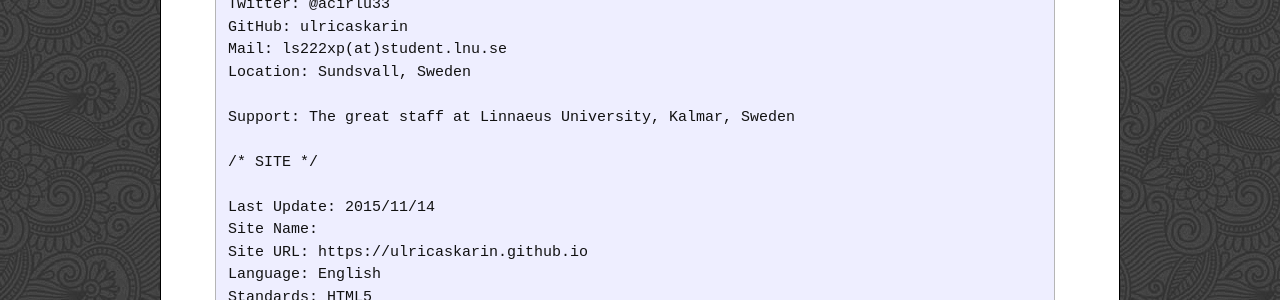
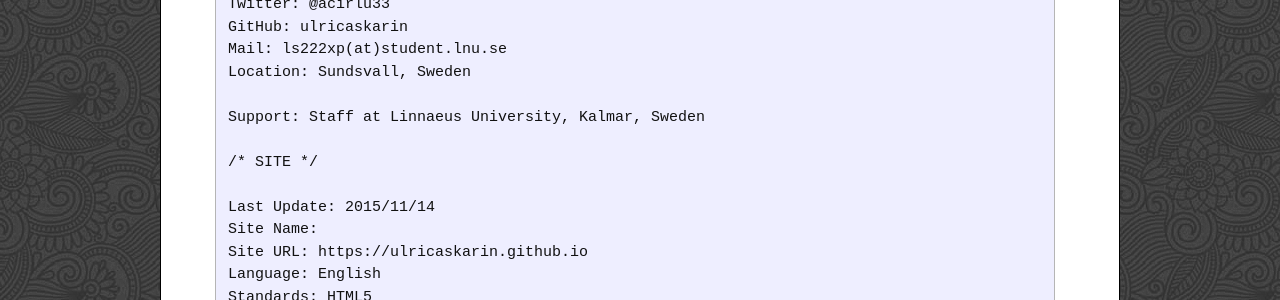
Before and after one commit to ulricaskarin/ulricaskarin.github.io, a Jekyll site: the page built from _posts/2015-11-14-robots-and-humans-txt.markdown, in a window 1280 px wide. Shown: the part 1123-1423 px from the top of the page. Built offline with Jekyll 4.4.1, drawn with Linux system fonts in a browser that asks for light colours; comment, search, counter and statistics services are not loaded; some of the changed text lies outside the part shown.

Commit message:
Adjusting blogposts

```diff
--- a/_config.yml
+++ b/_config.yml
@@ -8,7 +8,7 @@
 url: "http://localhost:4000" # the base hostname & protocol for your site
 
 #pagination
-paginate: 4
+paginate: 5
 
 # Social Media
 twitter_username: acirlu33
@@ -19,8 +19,6 @@
     provider: disqus
     disqus:
         short_name: lillulli
-    livefyre:
-        site_id:3
     intensedebate:
         account: lillulli
 
--- a/_posts/2015-11-13-how-to-pull-request.markdown
+++ b/_posts/2015-11-11-pull-request-github.markdown
@@ -1,7 +1,7 @@
 ---
 layout: post
 title:  "Pull request on GitHub"
-date:   2015-11-13 20:30:00
+date:   2015-11-11 20:30:00
 category: github
 
 type: article
--- a/_posts/2015-11-12-Static-Site-Generators.markdown
+++ b/_posts/2015-11-12-Static-Site-Generators.markdown
@@ -2,6 +2,9 @@
 layout: post
 title:  "Static Site Generators"
 date:   2015-11-12 13:42:22
+
+type: article
+description: Reflections Static Site Generators
 category: examination 1
 author: Ulrica Skarin
 comments: true
--- a/_posts/2015-11-13-pre-compiling-css.markdown
+++ b/_posts/2015-11-13-pre-compiling-css.markdown
@@ -2,6 +2,9 @@
 layout: post
 title:  "Pre-compiling CSS"
 date:   2015-11-13 14:16:23
+
+type: article
+description: Reflections over pre-compiled CSS
 category: examination 1
 author: Ulrica Skarin
 comments: true
--- a/_posts/2015-11-14-robots-and-humans-txt.markdown
+++ b/_posts/2015-11-14-robots-and-humans-txt.markdown
@@ -37,7 +40,7 @@
 Mail: ls222xp(at)student.lnu.se
 Location: Sundsvall, Sweden
 
-Support: The great staff at Linnaeus University, Kalmar, Sweden
+Support: Staff at Linnaeus University, Kalmar, Sweden
 
 /* SITE */
 
--- a/humans.txt
+++ b/humans.txt
@@ -6,7 +6,7 @@
 Mail: ls222xp(at)student.lnu.se
 Location: Sundsvall, Sweden
 
-Support: The great staff at Linnaeus University, Kalmar, Sweden
+Support: Staff at Linnaeus University, Kalmar, Sweden
 
 /* SITE */
 
```
Also changed, not shown: other parts of _posts/2015-11-14-robots-and-humans-txt.markdown (+3 -0 lines), _posts/2015-11-13-sass-mixins.markdown (deleted, +0 -48 lines), about.md (+0 -3 lines).
